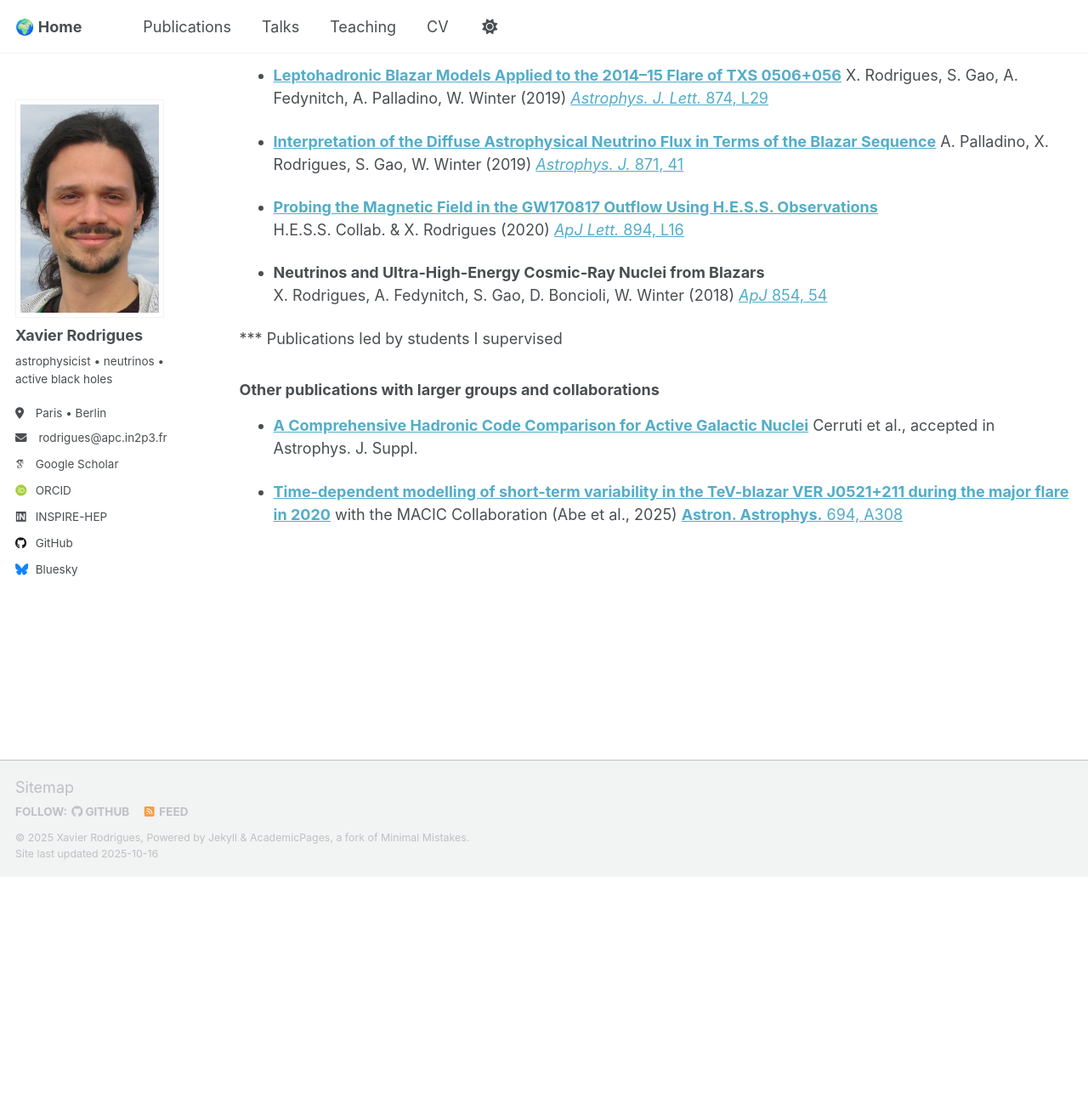
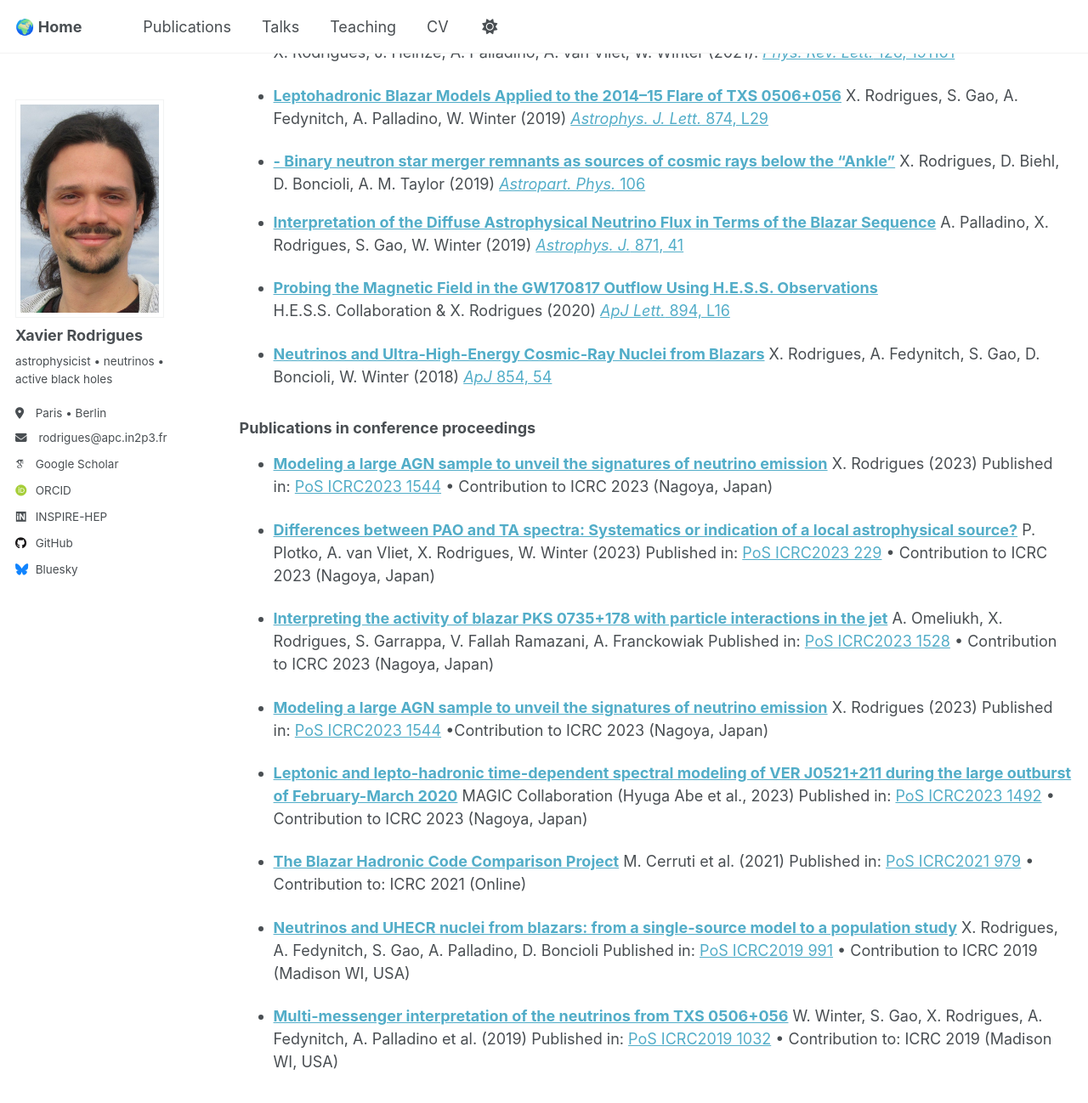
Before and after one commit to xrod/xrod.github.io, a Jekyll site: the page built from _pages/publications.md, in a window 1280 px wide and 1400 px high, scrolled down 1000 px. Shown: the top 1298 px of the window at 85% size. Built offline with Jekyll 4.4.1, drawn with Linux system fonts in a browser that asks for light colours; some web fonts are replaced; a script that is not in the unit is left out; before the commit the page ends 2032 px from its top, so only the background shows below that; some of the changed text lies outside the part shown.

Commit message:
Update publications.md

```diff
--- a/_pages/publications.md
+++ b/_pages/publications.md
@@ -18,8 +18,13 @@ author_profile: true
 ### Selected publications
 
 - [**Hillas meets Eddington: the case for blazars as ultra-high-energy neutrino sources**](https://arxiv.org/pdf/2508.18345)
-  X. Rodrigues, F. M. Rieger, A. Bohdan, P. Padovani (2025). Submitted to *Astron. Astrophys.*.
-  arXiv:2508.18345
+  X. Rodrigues, F. M. Rieger, A. Bohdan, P. Padovani (2025), submitted to *Astron. Astrophys.* (arXiv:2508.18345)
+
+- [**A Comprehensive Hadronic Code Comparison for Active Galactic Nuclei**](https://arxiv.org/pdf/2411.14218)
+  Cerruti et al., accepted in Astrophys. J. Suppl.
+
+- [**Time-dependent modelling of short-term variability in the TeV-blazar VER J0521+211 during the major flare in 2020**](https://arxiv.org/pdf/2412.15836)
+  with the MAGIC Collaboration (Abe et al., 2025) [**Astron. Astrophys.** 694, A308](https://doi.org/10.1051/0004-6361/202451378)
 
 - [**The Spectra of IceCube Neutrino Candidate Sources V: Modeling and interpretation of multiwavelength and neutrino data**](https://arxiv.org/pdf/2406.06667)
   X. Rodrigues, M. Karl, P. Padovani, P. Giommi, S. Paiano, R. Falomo, M. Petropoulou, F. Oikonomou (2024) [*Astron. Astrophys.* 689, A147](https://www.aanda.org/articles/aa/full_html/2024/09/aa50592-24/aa50592-24.html)
@@ -27,17 +32,14 @@ author_profile: true
 - [**AM3: An Open-Source Tool for Time-Dependent Lepto-Hadronic Modeling of Astrophysical Sources**](https://arxiv.org/pdf/2312.13371)
   M. Klinger, A. Rudolph, X. Rodrigues, C. Yuan, G. Clairfontaine, A. Fedynitch, W. Winter, M. Pohl, S. Gao (2024) [*Astrophys. J. Suppl.* 275, 1](https://iopscience.iop.org/article/10.3847/1538-4365/ad725c)
 
+- [**Leptohadronic Multi-Messenger Modeling of 324 Gamma-Ray Blazars**]()
+  X. Rodrigues, V. S. Paliya, S. Garrappa, A. Omeliukh, A. Franckowiak, W. Winter (2024) [*Astron. Astrophys.* 681, A119](https://www.aanda.org/articles/aa/full_html/2024/01/aa47540-23/aa47540-23.html)
+
 - [**Possible jet contribution to the γ-ray luminosity in NGC 1068**](https://arxiv.org/pdf/2310.20629)
-  S. Salvatore, B. Eichmann, X. Rodrigues, R.-J. Dettmar, J. Becker Tjus (2024) Astron. Astrophys. 687, A139](https://www.aanda.org/articles/aa/full_html/2024/07/aa48447-23/aa48447-23.html)
-
-- [**Interpreting the activity of blazar PKS 0735+178 with particle interactions in the jet**]()
-  A. Omeliukh, X. Rodrigues, S. Garrappa, V. Fallah Ramazani, A. Franckowiak ()
+  S. Salvatore, B. Eichmann, X. Rodrigues, R.-J. Dettmar, J. Becker Tjus (2024) [*Astron. Astrophys.* 687, A139](https://www.aanda.org/articles/aa/full_html/2024/07/aa48447-23/aa48447-23.html)
 
 - [**Differences between PAO and TA spectra: Systematics or indication of a local astrophysical source?**](https://arxiv.org/pdf/2208.12274)
   P. Plotko, A. van Vliet, X. Rodrigues, W. Winter (2023) [Astrophys.J. 953 2, 129](https://doi.org/10.3847/1538-4357/acdf59)
-
-- [**Leptohadronic Multi-Messenger Modeling of 324 Gamma-Ray Blazars**]()
-  X. Rodrigues, V. S. Paliya, S. Garrappa, A. Omeliukh, A. Franckowiak, W. Winter (2024) [*Astron. Astrophys.* 681, A119](https://www.aanda.org/articles/aa/full_html/2024/01/aa47540-23/aa47540-23.html)
 
 - [**Multiwavelength and Neutrino Emission from Blazar PKS 1502+106**](https://arxiv.org/pdf/2009.04026)
   X. Rodrigues, S. Garrappa, S. Gao, V. Paliya, A. Franckowiak, W. Winter (2021) [*Astrophys. J.* 912, 54](https://iopscience.iop.org/article/10.3847/1538-4357/abe87b)
@@ -48,24 +50,48 @@ author_profile: true
 - [**Leptohadronic Blazar Models Applied to the 2014–15 Flare of TXS 0506+056**](https://arxiv.org/pdf/1812.05939)
   X. Rodrigues, S. Gao, A. Fedynitch, A. Palladino, W. Winter (2019) [*Astrophys. J. Lett.* 874, L29](https://iopscience.iop.org/article/10.3847/2041-8213/ab1267)
 
+- [**- Binary neutron star merger remnants as sources of cosmic rays below the “Ankle”**](https://arxiv.org/pdf/1806.01624)
+  X. Rodrigues, D. Biehl, D. Boncioli, A. M. Taylor (2019) [*Astropart. Phys.* 106](https://inspirehep.net/files/7c1627977da6ac224201b6491d0d1c9c)
 - [**Interpretation of the Diffuse Astrophysical Neutrino Flux in Terms of the Blazar Sequence**](https://arxiv.org/pdf/1806.04769)
   A. Palladino, X. Rodrigues, S. Gao, W. Winter (2019) [*Astrophys. J.* 871, 41](https://iopscience.iop.org/article/10.3847/1538-4357/aaf507)
 
 - [**Probing the Magnetic Field in the GW170817 Outflow Using H.E.S.S. Observations**](https://arxiv.org/pdf/2004.10105)
-  H.E.S.S. Collab. & X. Rodrigues (2020) [*ApJ Lett.* 894, L16](https://iopscience.iop.org/article/10.3847/2041-8213/ab8b59)
+  H.E.S.S. Collaboration & X. Rodrigues (2020) [*ApJ Lett.* 894, L16](https://iopscience.iop.org/article/10.3847/2041-8213/ab8b59)
 
-- **Neutrinos and Ultra-High-Energy Cosmic-Ray Nuclei from Blazars**
+- [**Neutrinos and Ultra-High-Energy Cosmic-Ray Nuclei from Blazars**](https://arxiv.org/pdf/1711.02091)
   X. Rodrigues, A. Fedynitch, S. Gao, D. Boncioli, W. Winter (2018) [*ApJ* 854, 54](https://iopscience.iop.org/article/10.3847/1538-4357/aaa7ee)
 
 
-*** Publications led by students I supervised
+### Publications in conference proceedings
 
+- [**Modeling a large AGN sample to unveil the signatures of neutrino emission**](https://inspirehep.net/files/a2340481f6681d2f3bab89678f782083)
+X. Rodrigues (2023)
+Published in: [PoS ICRC2023 1544](https://doi.org/10.22323/1.444.1544) • Contribution to ICRC 2023 (Nagoya, Japan)
 
+- [**Differences between PAO and TA spectra: Systematics or indication of a local astrophysical source?**](https://inspirehep.net/files/975e38b0e31d283a0c920d9657b7aa6d)
+P. Plotko, A. van Vliet, X. Rodrigues, W. Winter (2023)
+Published in: [PoS ICRC2023 229](https://doi.org/10.22323/1.444.0229) • Contribution to ICRC 2023 (Nagoya, Japan)
 
-### Other publications with larger groups and collaborations
+- [**Interpreting the activity of blazar PKS 0735+178 with particle interactions in the jet**](https://inspirehep.net/files/d60edaf7bca44f0ad109863a628aff46)
+  A. Omeliukh, X. Rodrigues, S. Garrappa, V. Fallah Ramazani, A. Franckowiak
+  Published in: [PoS ICRC2023 1528](https://doi.org/10.22323/1.444.1528) • Contribution to ICRC 2023 (Nagoya, Japan)
 
-- [**A Comprehensive Hadronic Code Comparison for Active Galactic Nuclei**](https://arxiv.org/pdf/2411.14218)
-  Cerruti et al., accepted in Astrophys. J. Suppl.
+- [**Modeling a large AGN sample to unveil the signatures of neutrino emission**](https://inspirehep.net/files/a2340481f6681d2f3bab89678f782083)
+X. Rodrigues (2023)
+Published in: [PoS ICRC2023 1544](https://doi.org/10.22323/1.444.1544) •Contribution to ICRC 2023 (Nagoya, Japan)
 
-- [**Time-dependent modelling of short-term variability in the TeV-blazar VER J0521+211 during the major flare in 2020**](https://arxiv.org/pdf/2412.15836)
-  with the MACIC Collaboration (Abe et al., 2025) [**Astron. Astrophys.** 694, A308](https://doi.org/10.1051/0004-6361/202451378)
+- [**Leptonic and lepto-hadronic time-dependent spectral modeling of VER J0521+211 during the large outburst of February-March 2020**](https://inspirehep.net/files/254169f0443831d923a1a83c1acf31a1)
+MAGIC Collaboration (Hyuga Abe et al., 2023)
+Published in: [PoS ICRC2023 1492](https://doi.org/10.22323/1.444.1492) • Contribution to ICRC 2023 (Nagoya, Japan)
+
+- [**The Blazar Hadronic Code Comparison Project**](https://arxiv.org/pdf/2107.06377)
+M. Cerruti et al. (2021)
+Published in: [PoS ICRC2021 979](https://doi.org/10.22323/1.395.0979) • Contribution to: ICRC 2021 (Online)
+
+- [**Neutrinos and UHECR nuclei from blazars: from a single-source model to a population study**](https://inspirehep.net/files/ecb58c0d5f1952a9413af14f6d37c76a)
+X. Rodrigues, A. Fedynitch, S. Gao, A. Palladino, D. Boncioli
+Published in: [PoS ICRC2019 991](https://doi.org/10.22323/1.358.0991) • Contribution to ICRC 2019 (Madison WI, USA)
+
+- [**Multi-messenger interpretation of the neutrinos from TXS 0506+056**](https://arxiv.org/pdf/1909.06289)
+W. Winter, S. Gao, X. Rodrigues, A. Fedynitch, A. Palladino et al. (2019)
+Published in: [PoS ICRC2019 1032](https://doi.org/10.22323/1.358.1032) • Contribution to: ICRC 2019 (Madison WI, USA)
```
